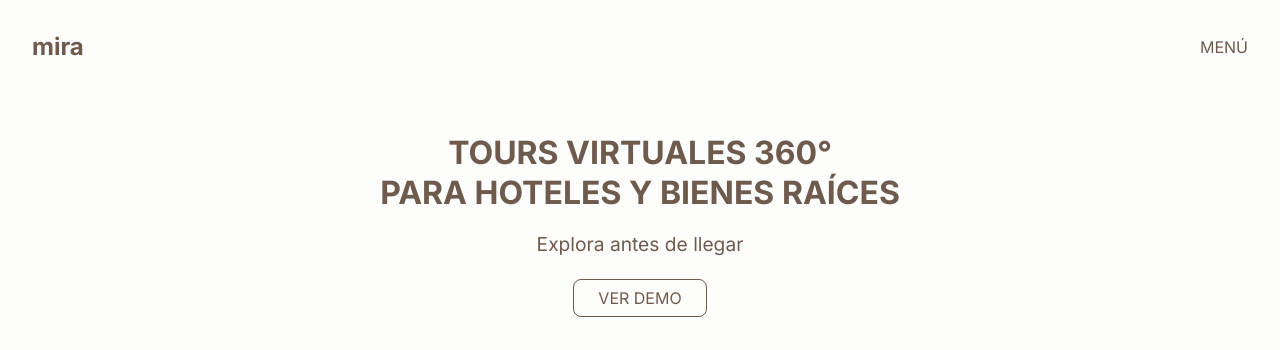
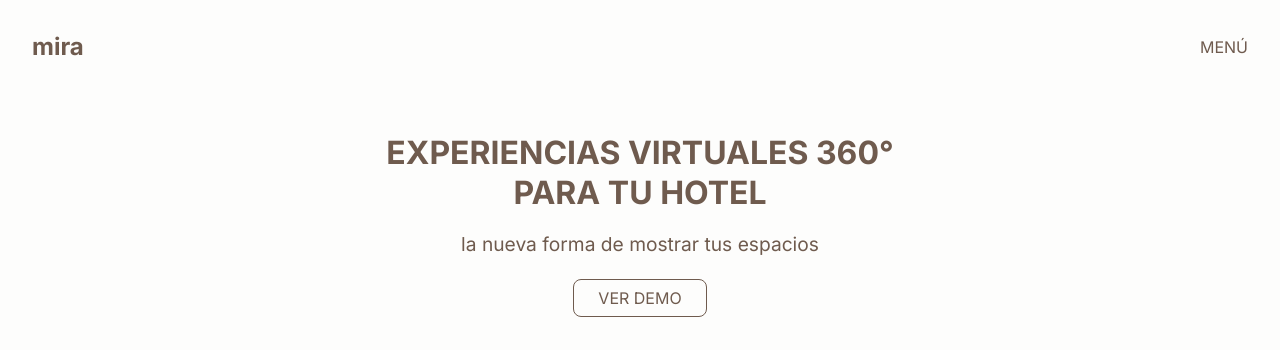
Before and after one commit to despinalv/despinalv.github.io, a plain HTML site: page index.html in a window 1280 px wide. Shown: the top 350 px of the page. Drawn offline with Linux system fonts and the light colour scheme.

Commit message:
Update index.html

```diff
--- a/index.html
+++ b/index.html
@@ -137,8 +137,8 @@
     </div>
   </header>
   <section class="hero">
-    <h1>TOURS VIRTUALES 360°<br>PARA HOTELES Y BIENES RAÍCES</h1>
-    <p>Explora antes de llegar</p>
+    <h1>EXPERIENCIAS VIRTUALES 360°<br>PARA TU HOTEL</h1>
+    <p>la nueva forma de mostrar tus espacios</p>
     <a href="#demo" class="button">VER DEMO</a>
   </section>
   <section class="image-section">
```
